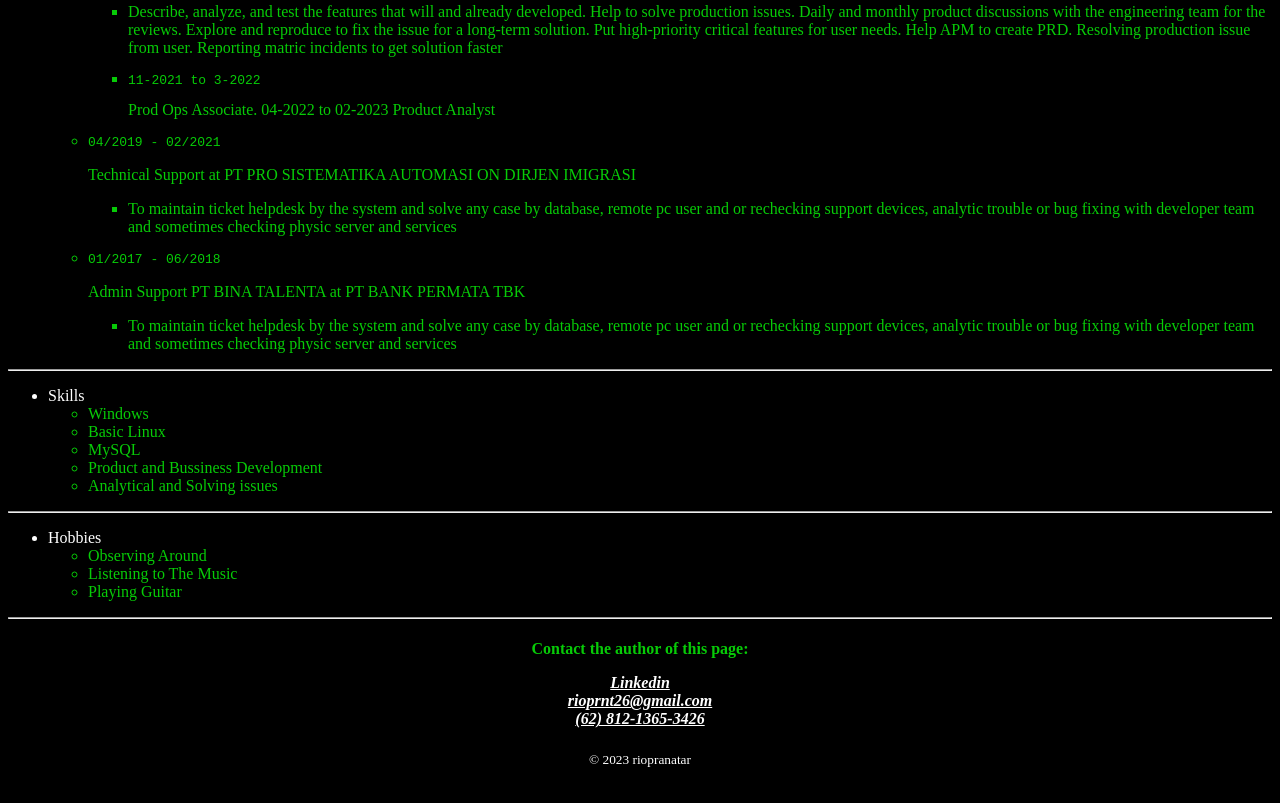
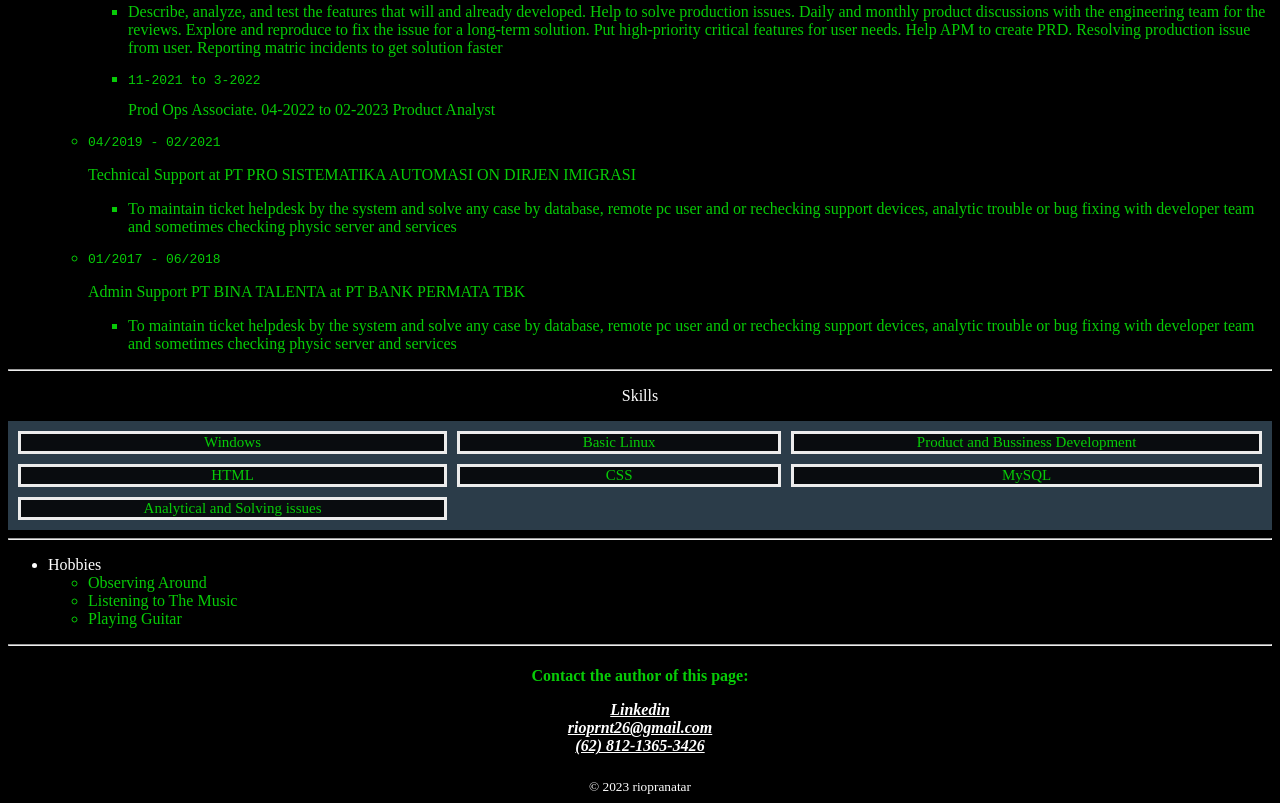
Before and after one commit to riopranatar/resume-riopranata, a plain HTML site: page index.html in a window 1280 px wide. Shown: the part 674-1477 px from the top of the page. Before the commit the page ends 1450 px from the top, so only its background shows below. Drawn offline with Linux system fonts and the light colour scheme.

Commit message:
Update index.html

```diff
--- a/index.html
+++ b/index.html
@@ -6,6 +6,22 @@
     <link rel="icon" href="./nat.ico" type="image/x-icon">
     <title>rio's resume</title>
     <link rel="stylesheet" href="style.css">
+    <style>
+        .grid-container {
+          display: grid;
+          grid-template-columns: auto auto auto;
+          gap: 10px;
+          background-color: #2b3c49;
+          padding: 10px;
+        }
+
+        .grid-container > div {
+          background-color: rgba(0, 0, 0, 0.8);
+          border: solid rgb(236, 236, 236);
+          text-align: center;
+          font-size: 15px;
+        }
+        </style>
 </head>
 <body>
 <div class="header">
@@ -40,18 +56,17 @@
     <ul><li>To maintain ticket helpdesk by the system and solve any case by database, remote pc user and or rechecking support devices, analytic trouble or bug fixing with developer team and sometimes checking physic server and services
     </li></ul></li></li></ul></li></ul>
     <hr>
-        <ul><li id="nol">Skills
-        </li>
-            <ul>
-                <li>Windows</li>
-                <li>Basic Linux</li>
-                <li>MySQL</li>
-                <li>Product and Bussiness Development</li>
-                <li>Analytical and Solving issues</li>
-            </ul>
-        </li>
-    </ul>
-    </li></ul>
+  <p id="nol" class="note">Skills</p>
+  <div class="grid-container">
+       <div>Windows</div>
+                <div>Basic Linux</div>
+                <div>Product and Bussiness Development</div>
+                <div>HTML</div>
+                    <div>CSS</div>
+                <div>MySQL</div>
+<div>Analytical and Solving issues</div>
+
+</div>
     <hr>
     <p></p>
     <ul><li id="nol">Hobbies</li>
```
